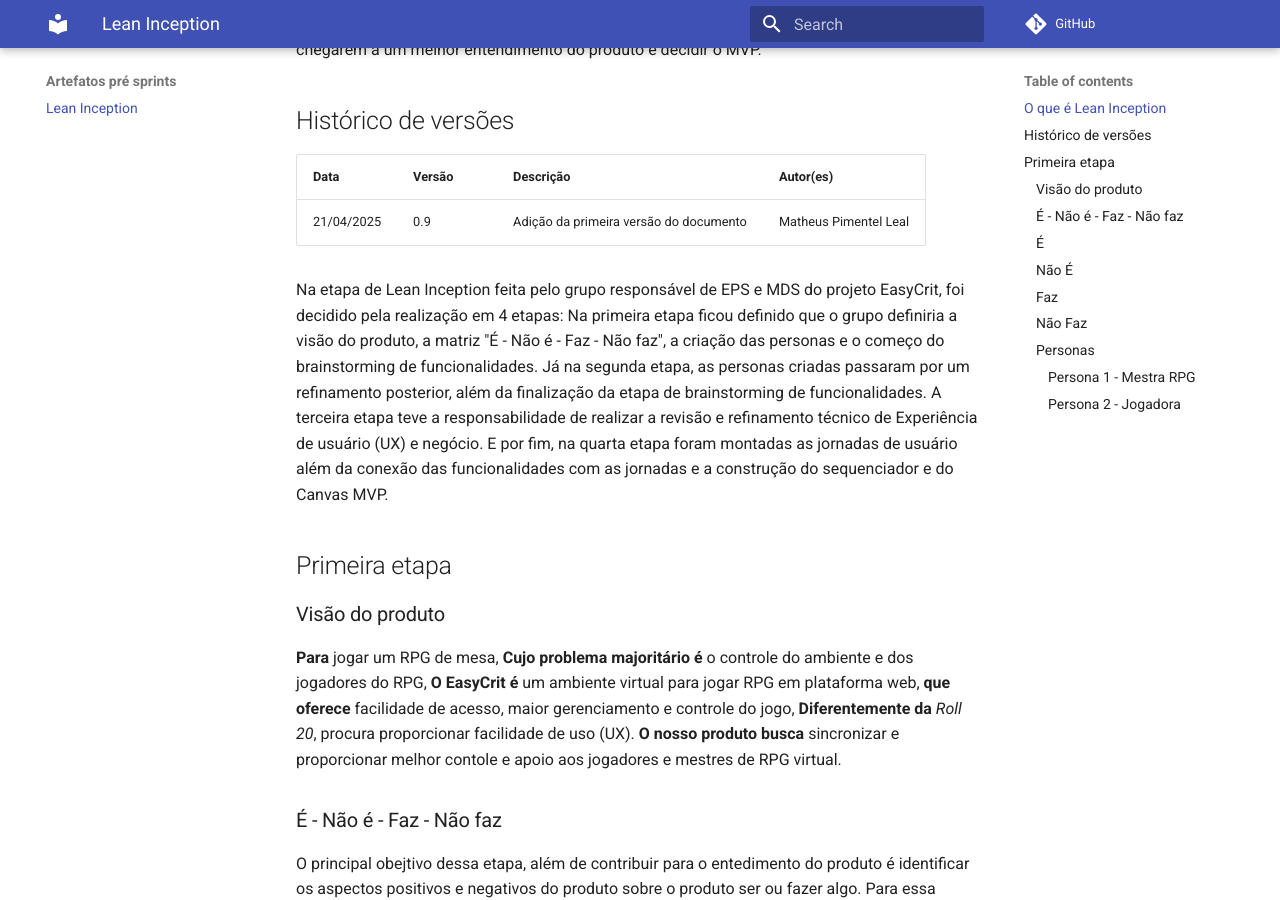
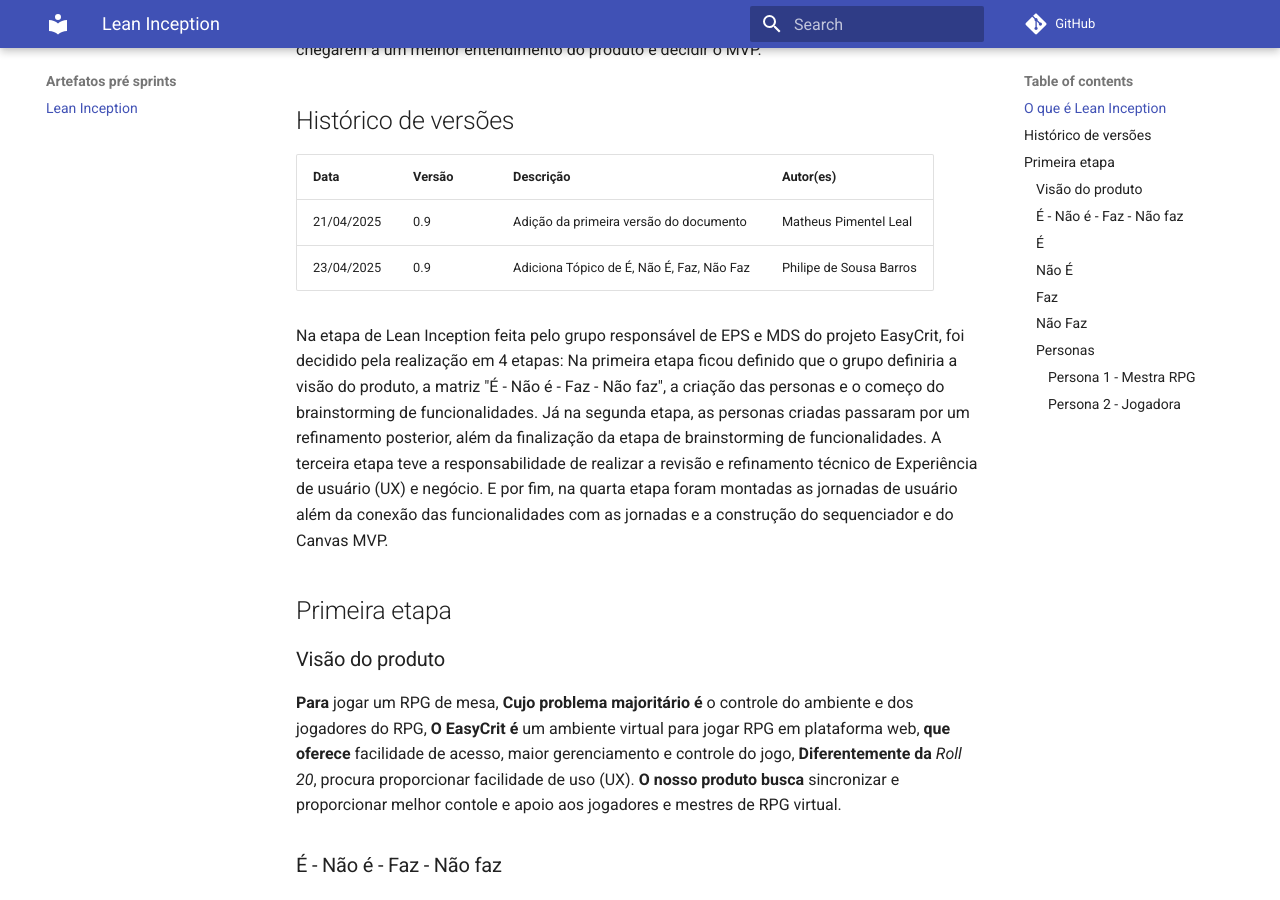
Before and after one commit to fga-eps-mds/2025.1-EasyCrit-docs, an MkDocs documentation site: the page built from docs/artefatos/pre_sprints/lean_inception.md, in a window 1280 px wide and 900 px high, scrolled down 451 px. Built offline with MkDocs 1.6.1 and Material for MkDocs 9.7.7, drawn with Linux system fonts in a browser that asks for light colours; comment, search, counter and statistics services are not loaded.

Commit message:
docs: atualiza o histórico de versão

```diff
--- a/docs/artefatos/pre_sprints/lean_inception.md
+++ b/docs/artefatos/pre_sprints/lean_inception.md
@@ -12,6 +12,8 @@
 | Data | Versão | Descrição | Autor(es) |
 |------|--------|-----------|-----------|
 | 21/04/2025 | 0.9 | Adição da primeira versão do documento | Matheus Pimentel Leal |
+| 23/04/2025 | 0.9 | Adiciona Tópico de É, Não É, Faz, Não Faz | Philipe de Sousa Barros |
+
 
 Na etapa de Lean Inception feita pelo grupo responsável de EPS e MDS do projeto EasyCrit, foi decidido pela realização em 4 etapas: Na primeira etapa ficou definido que o grupo definiria a visão do produto, a matriz "É - Não é - Faz - Não faz", a criação das personas e o começo do brainstorming de funcionalidades. Já na segunda etapa, as personas criadas passaram por um refinamento posterior, além da finalização da etapa de brainstorming de funcionalidades. A terceira etapa teve a responsabilidade de realizar a revisão e refinamento técnico de Experiência de usuário (UX) e negócio. E por fim, na quarta etapa foram montadas as jornadas de usuário além da conexão das funcionalidades com as jornadas e a construção do sequenciador e do Canvas MVP.
 
```
